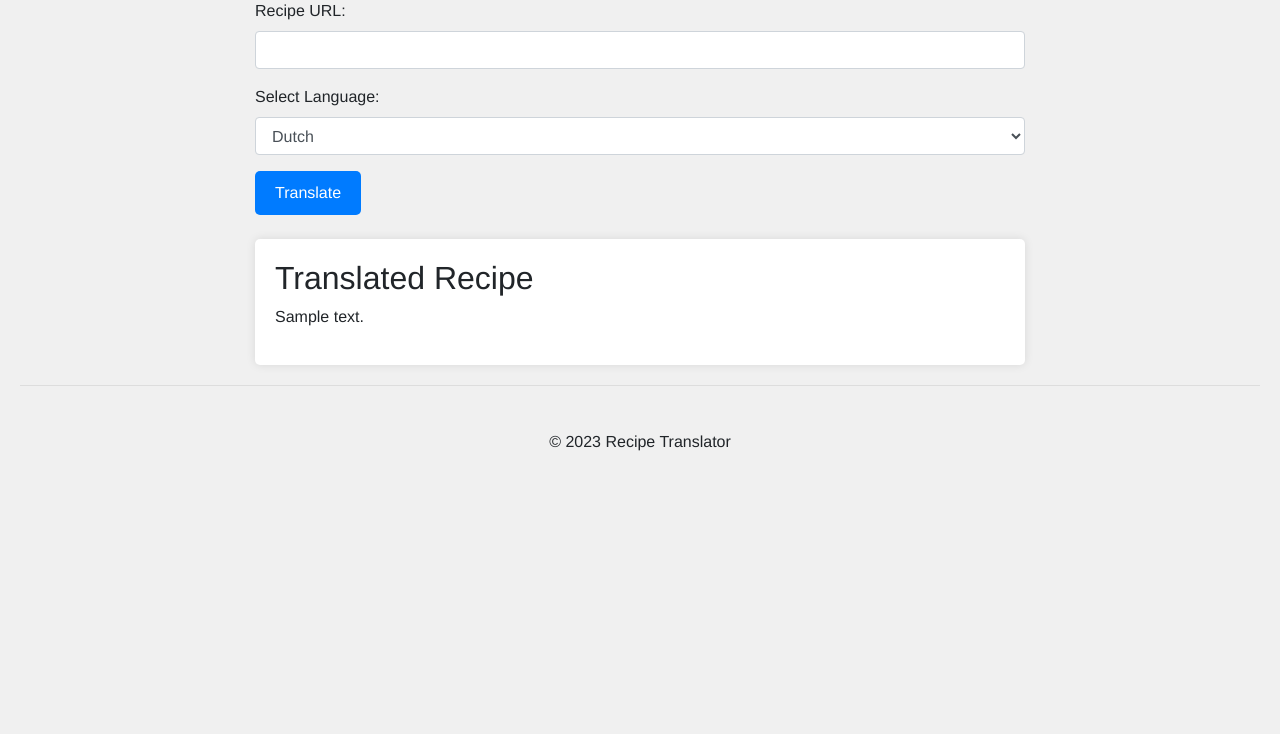
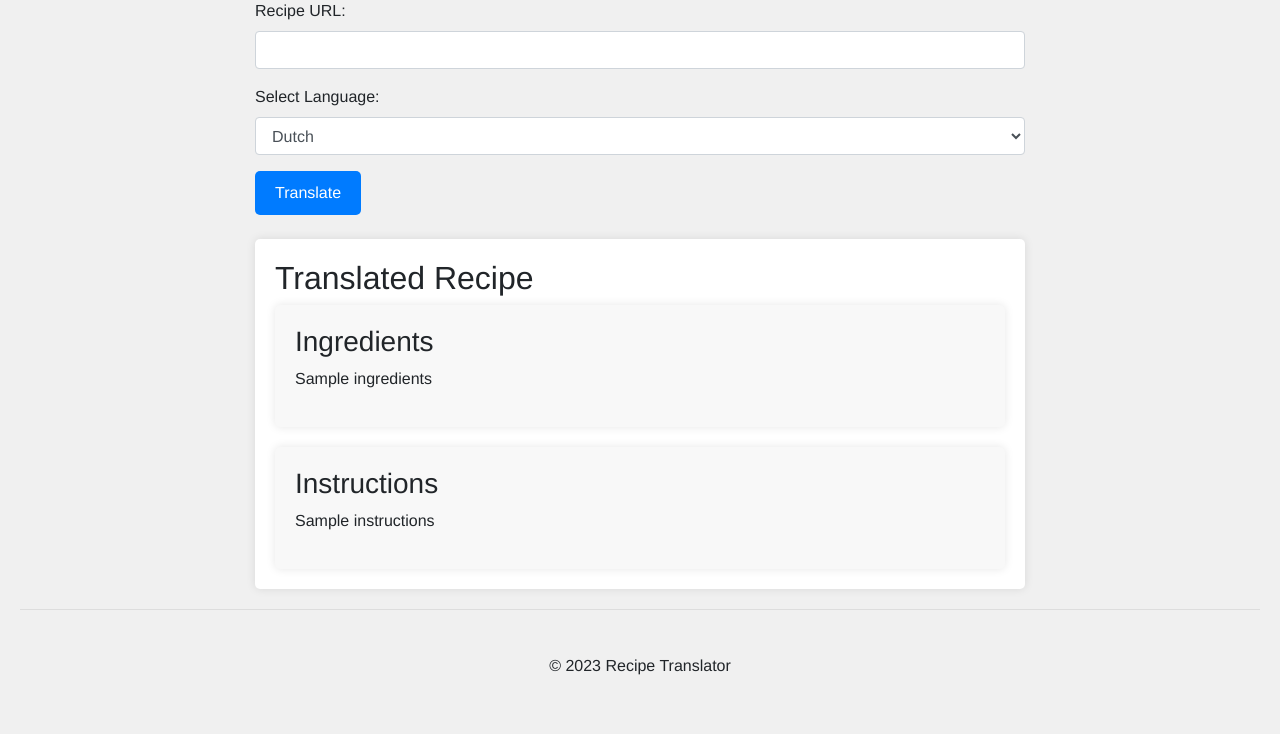
Before and after one commit to JLijbers/recipe-translator, a Flask app: template templates/index.html in a window 1280 px wide. Shown: the part 138-872 px from the top of the page. Before the commit the page ends 589 px from the top, so only its background shows below. Run offline with Flask 2, Linux system fonts and the light colour scheme; the template is opened without the code that fills it: most values are stand-ins (such as "Sample title", 1, 10 or a date in 2020); some libraries are stand-ins or nearby versions.

Commit message:
Split recipe
Separate blocks for ingredients and instructions

```diff
--- a/app.py
+++ b/app.py
@@ -1,6 +1,6 @@
 from flask import Flask, render_template, request
 from scraper import Scraper
-from translator import GPT
+from gpt import GPT
 from langdetect import detect
 
 app = Flask(__name__)
@@ -13,9 +13,10 @@ def index():
         recipe_text = scraper.get_data()
         selected_language = request.form.get('language')
         gpt_caller = GPT()
-        neat_recipe = gpt_caller.filter(recipe_text)
-        translated_recipe = gpt_caller.translate_recipe(neat_recipe, selected_language)
-        return render_template('index.html', recipe_text=translated_recipe)
+        ingredients, instructions = gpt_caller.filter(recipe_text)
+        translated_ingredients = gpt_caller.translate_recipe(ingredients, selected_language)
+        translated_instructions = gpt_caller.translate_recipe(instructions, selected_language)
+        return render_template('index.html', ingredients=translated_ingredients, instructions=translated_instructions)
     return render_template('index.html')
 
 if __name__ == '__main__':
--- a/static/css/main.css
+++ b/static/css/main.css
@@ -48,3 +48,18 @@ footer {
     border-radius: 5px;
     box-shadow: 0 0 10px rgba(0,0,0,0.1);
 }
+
+.ingredients {
+    padding: 20px;
+    background-color: #f8f8f8;
+    border-radius: 5px;
+    box-shadow: 0 0 10px rgba(0,0,0,0.1);
+    margin-bottom: 20px;
+}
+
+.instructions {
+    padding: 20px;
+    background-color: #f8f8f8;
+    border-radius: 5px;
+    box-shadow: 0 0 10px rgba(0,0,0,0.1);
+}
--- a/templates/index.html
+++ b/templates/index.html
@@ -41,10 +41,17 @@
                     <img src="{{ url_for('static', filename='images/spinner.gif') }}" alt="Loading...">
                 </div>
             </form>
-            {% if recipe_text %}
+            {% if ingredients and instructions %}
                 <div class="recipe mt-4">
                     <h2>Translated Recipe</h2>
-                    <p>{{ recipe_text }}</p>
+                    <div class="ingredients">
+                        <h3>Ingredients</h3>
+                        <p>{{ ingredients }}</p>
+                    </div>
+                    <div class="instructions">
+                        <h3>Instructions</h3>
+                        <p>{{ instructions }}</p>
+                    </div>
                     <script>
                         document.getElementById('spinner').style.display = 'none';
                     </script>
```
Also changed, not shown: gpt.py (renamed from translator.py, +15 -3 lines).
